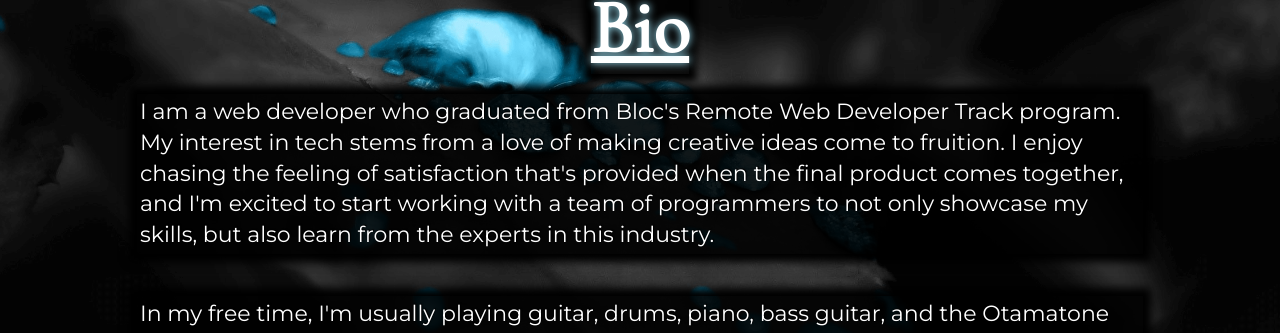
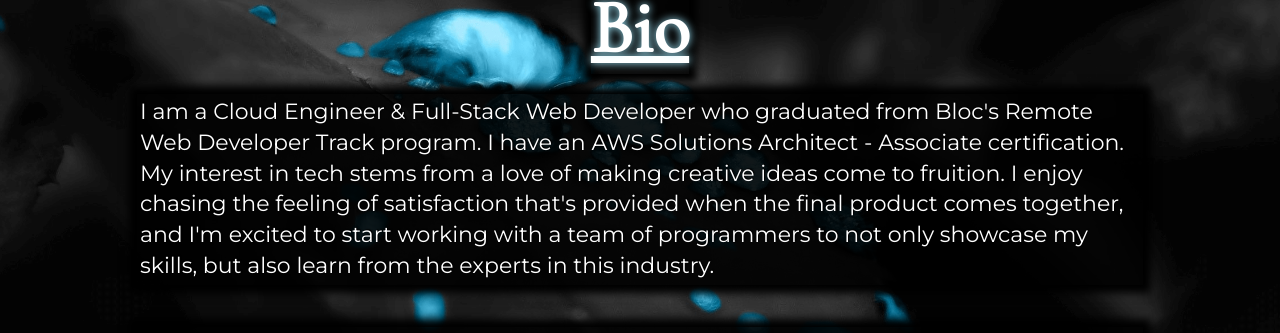
Before and after one commit to DusVen44/portfolio-react, a React (Create React App) app: page /bio in a window 1280 px wide. Shown: the part 137-470 px from the top of the page. Built offline with nearby package versions, Linux system fonts and the light colour scheme; the HTML template or start-up script is replaced by a standard one; a web font is replaced by a local one.

Commit message:
updated info

```diff
--- a/src/Components/Bio/Bio.js
+++ b/src/Components/Bio/Bio.js
@@ -8,7 +8,8 @@ export default function Bio() {
             <h4 className="bio-title title">Bio</h4>
 
             <p className="bio-text text1">
-                I am a web developer who graduated from Bloc's Remote Web Developer Track program.
+                I am a Cloud Engineer & Full-Stack Web Developer who graduated from Bloc's Remote Web Developer Track program.
+                I have an AWS Solutions Architect - Associate certification.
                 My interest in tech stems from a love of making creative ideas
                 come to fruition. I enjoy chasing the feeling of satisfaction that's provided when
                 the final product comes together, and I'm excited to start working with a team of
--- a/src/Components/Sportshack/Sportshack.js
+++ b/src/Components/Sportshack/Sportshack.js
@@ -29,6 +29,7 @@ export default function HowToPlay() {
                         <div className="tech-box">Express</div>
                         <div className="tech-box">Node</div>
                         <div className="tech-box">PostgreSQL</div>
+                        <div className="tech-box">AWS Amplify</div>
                     </div>
 
                     <div className="link-buttons">
```
